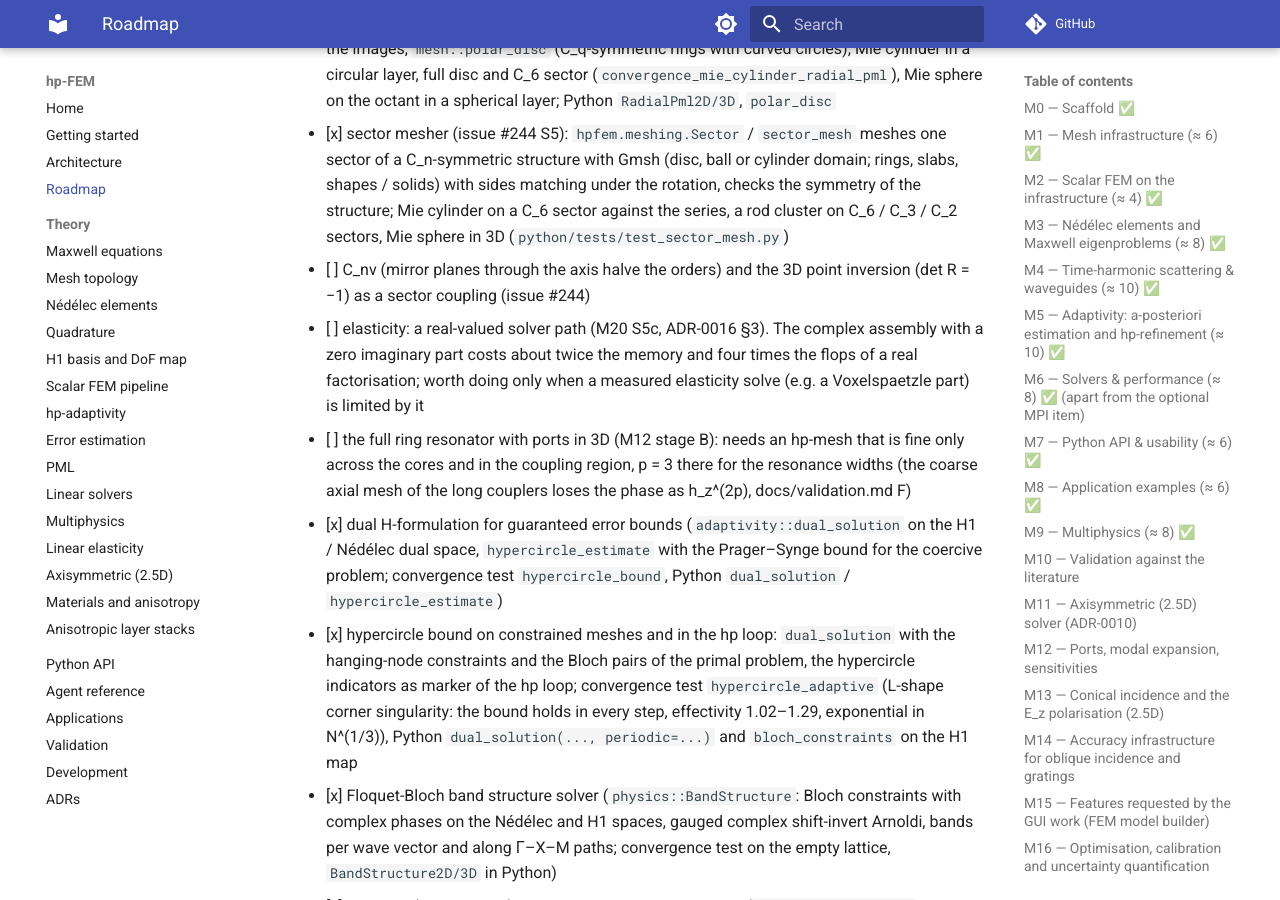
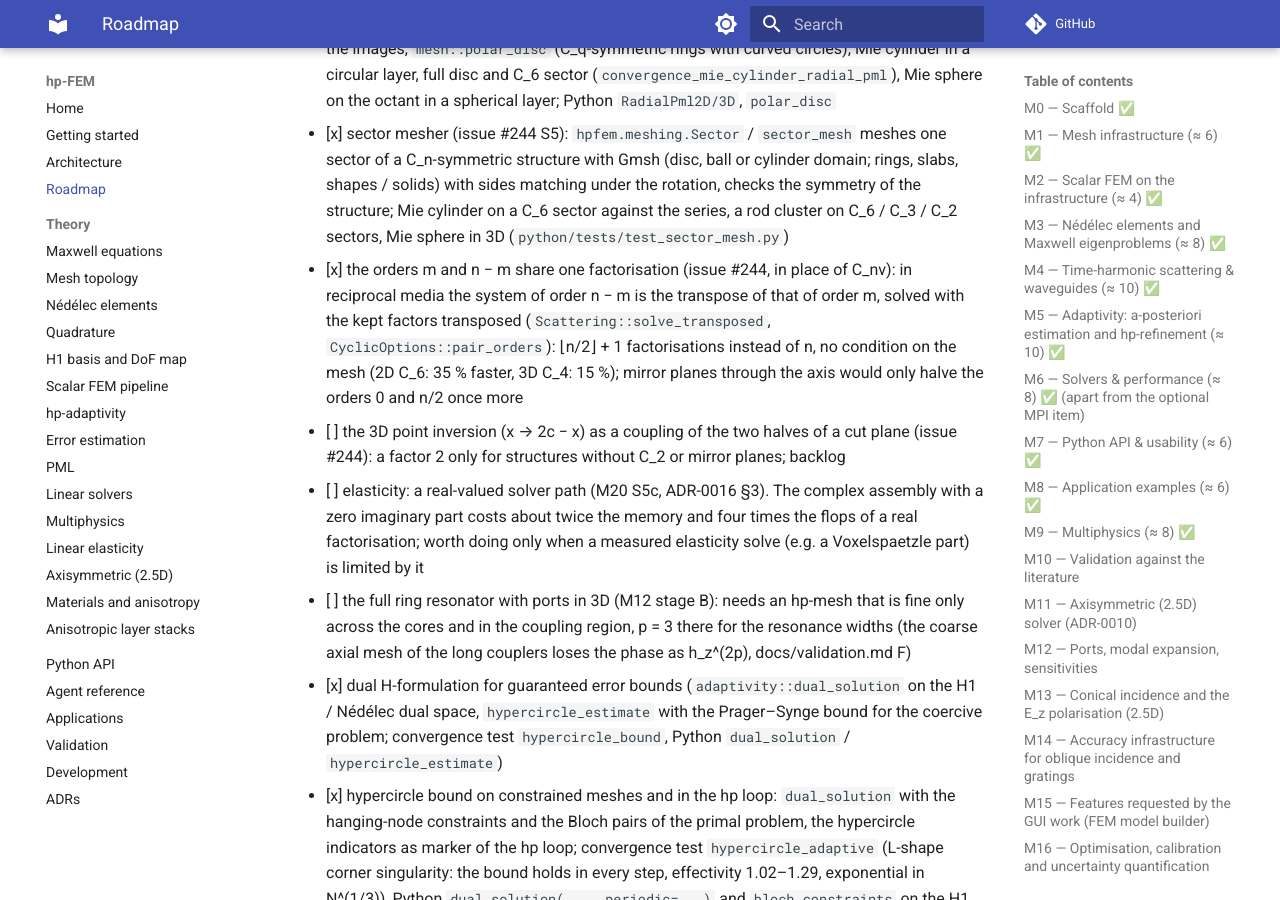
Before and after one commit to PhotonPower/hp-FEM, an MkDocs documentation site: the page built from docs/roadmap.md, in a window 1280 px wide and 900 px high, scrolled down 20695 px. Built offline with MkDocs 1.6.1 and Material for MkDocs 9.7.7, drawn with Linux system fonts in a browser that asks for light colours; comment, search, counter and statistics services are not loaded.

Commit message:
docs: changelog and roadmap for the paired cyclic orders (#244)
Co-Authored-By: Claude Opus 5.5 <noreply@anthropic.com>

```diff
--- a/docs/roadmap.md
+++ b/docs/roadmap.md
@@ -813,8 +813,13 @@ exist (`Scattering<3>` on a `LayerStack<3>` background, Bloch pairs in two direc
   with sides matching under the rotation, checks the symmetry of the structure; Mie cylinder on a
   C_6 sector against the series, a rod cluster on C_6 / C_3 / C_2 sectors, Mie sphere in 3D
   (`python/tests/test_sector_mesh.py`)
-- [ ] C_nv (mirror planes through the axis halve the orders) and the 3D point inversion
-  (det R = −1) as a sector coupling (issue #244)
+- [x] the orders m and n − m share one factorisation (issue #244, in place of C_nv): in reciprocal
+  media the system of order n − m is the transpose of that of order m, solved with the kept
+  factors transposed (`Scattering::solve_transposed`, `CyclicOptions::pair_orders`):
+  ⌊n/2⌋ + 1 factorisations instead of n, no condition on the mesh (2D C_6: 35 % faster, 3D C_4:
+  15 %); mirror planes through the axis would only halve the orders 0 and n/2 once more
+- [ ] the 3D point inversion (x → 2c − x) as a coupling of the two halves of a cut plane
+  (issue #244): a factor 2 only for structures without C_2 or mirror planes; backlog
 - [ ] elasticity: a real-valued solver path (M20 S5c, ADR-0016 §3). The complex assembly with a
   zero imaginary part costs about twice the memory and four times the flops of a real
   factorisation; worth doing only when a measured elasticity solve (e.g. a Voxelspaetzle part)
```
Also changed, not shown: CHANGELOG.md (+11 -0 lines).
